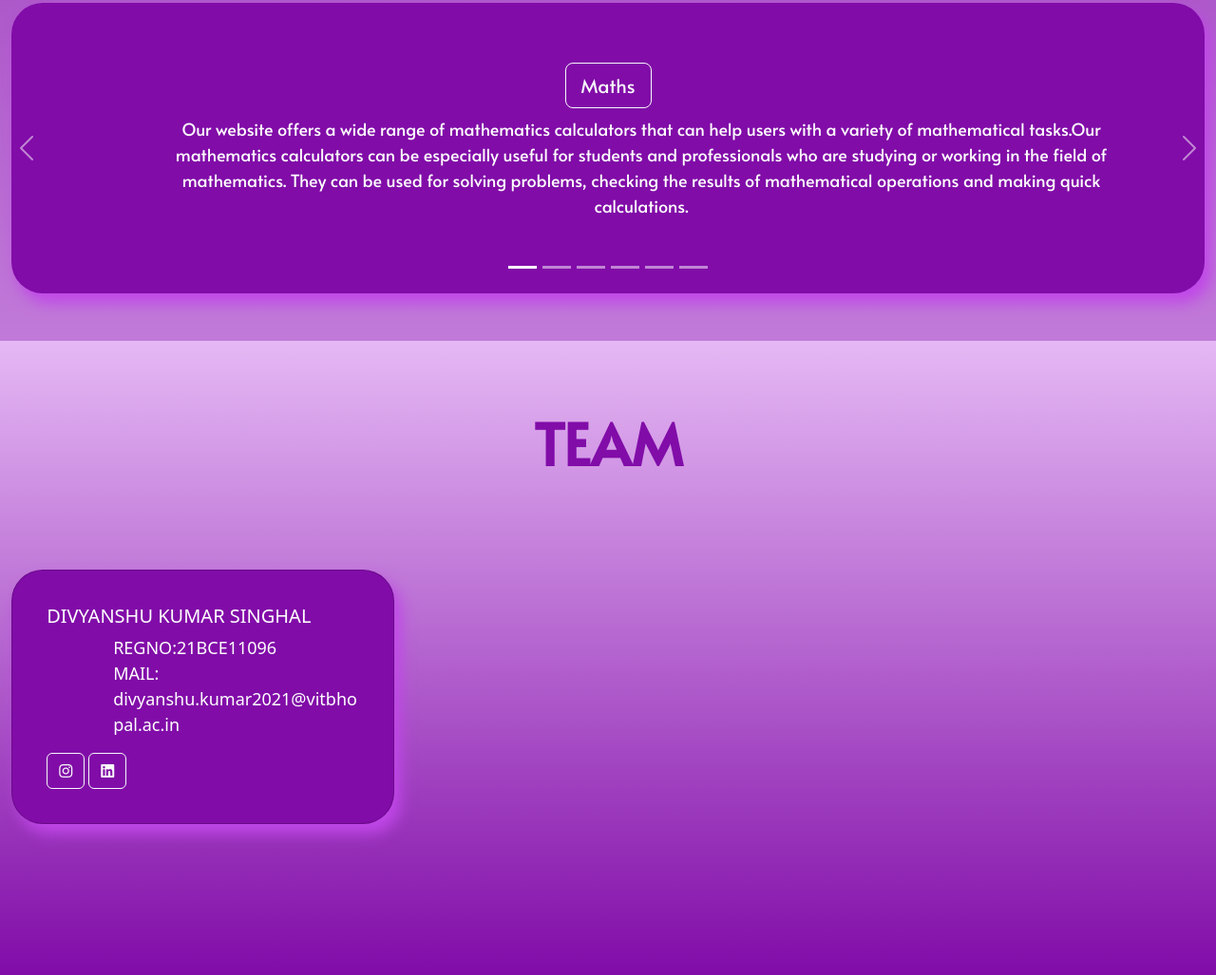
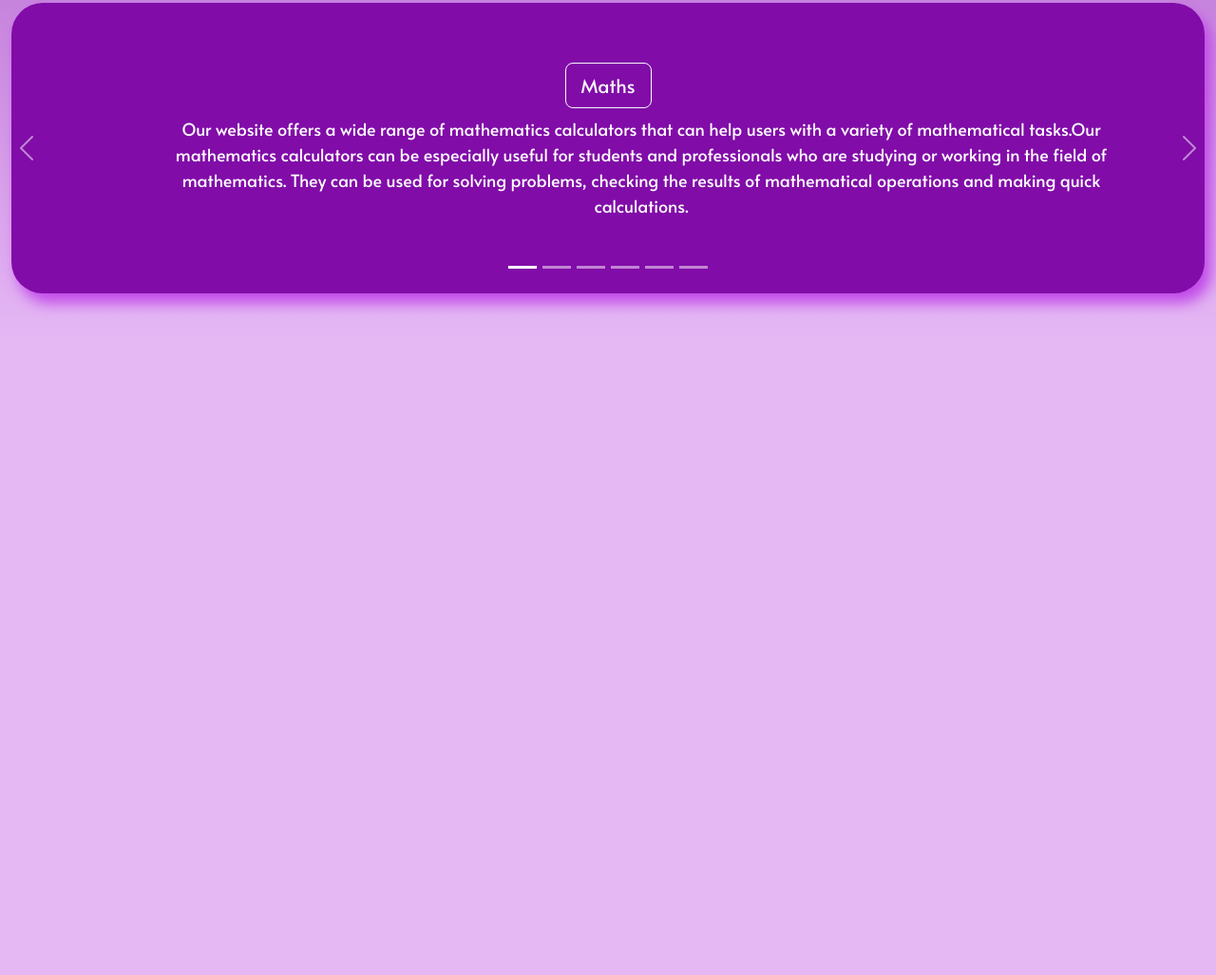
Before and after one commit to Divyanshu52Singhal/Algorithmic-calculators, a plain HTML site: page index.html in a window 1280 px wide. Shown: the part 823-1850 px from the top of the page at 95% size. After the commit the page ends 1182 px from the top, so only its background shows below. Drawn offline with nearby package versions, Linux system fonts and the light colour scheme.

Commit message:
Update footer

```diff
--- a/index.html
+++ b/index.html
@@ -103,25 +103,4 @@
     </div>
 
 </body>
-<footer >
-  <div id="ourTeam" class="container-fluid" style="margin-top:none;padding-bottom:3%;">
-    <h1  style="color:#810CA8;margin:3% auto 2%;text-align:center;">TEAM</h1>
-    <div class="row">
-        <div class="col-md-4 col-sm-12">
-    <div class="card " >
-      <div class="card-body">
-        <h5 class="card-title">DIVYANSHU KUMAR SINGHAL</h5>
-        <p class="card-text">REGNO:21BCE11096 <br>MAIL: divyanshu.kumar2021@vitbhopal.ac.in</p>
-        <a href="#" class="btn btn-outline-light"><i class="fa-brands fa-instagram"></i></a>
-        <a href="#" class="btn btn-outline-light"><i class="fa-brands fa-linkedin"></i></a>
-
-      </div>
-    </div>
-  </div>
-
-</div>
-<div class="row" style="margin:4% 0;">
-
-</div>
-</footer>
 </html>
```
